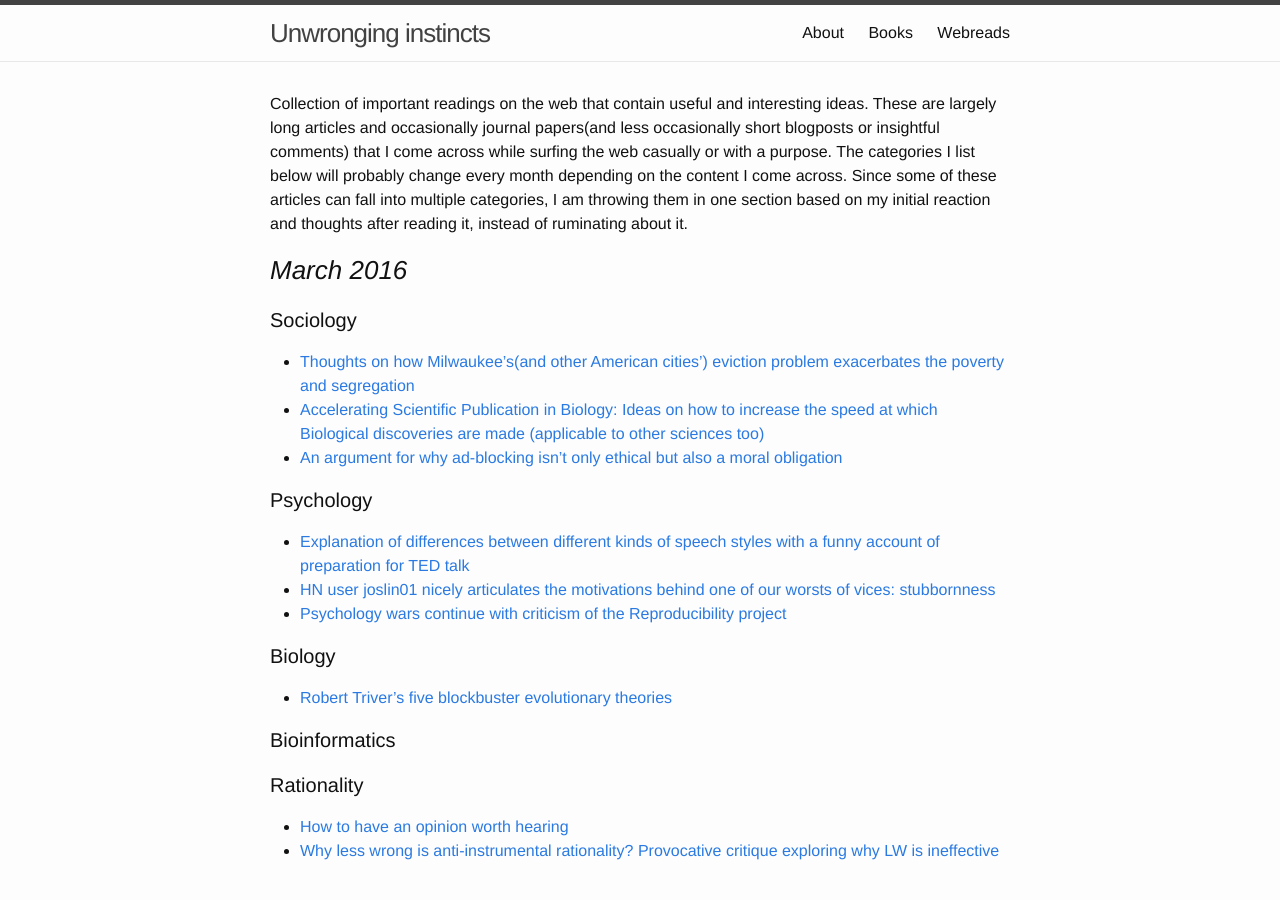
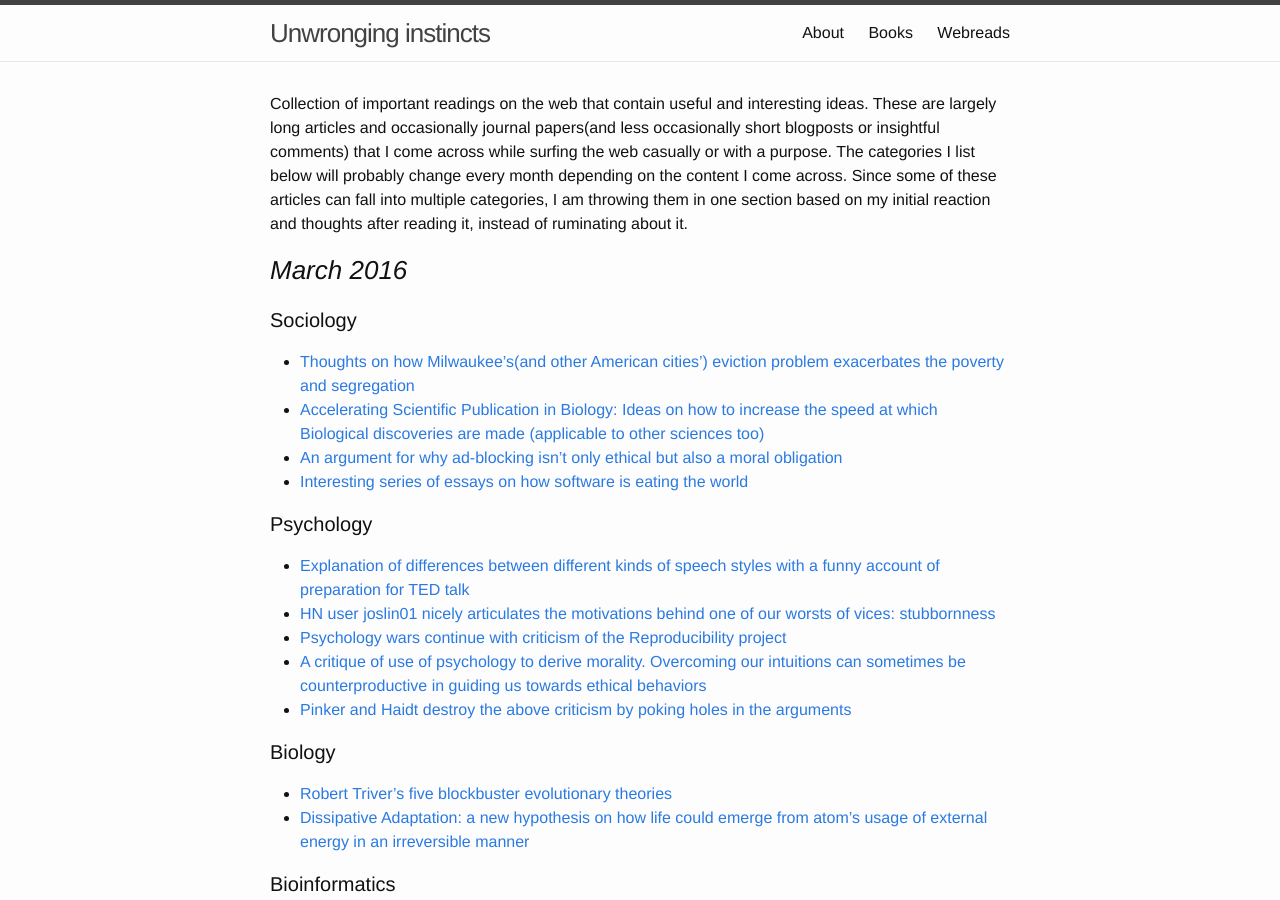
Before and after one commit to rdbcasillas/rdbcasillas.github.io, a Jekyll site: the page built from webreads.md, in a window 1280 px wide and 900 px high. Built offline with Jekyll 4.4.1, drawn with Linux system fonts in a browser that asks for light colours; Markdown is read by kramdown in place of the engine named in the settings.

Commit message:
couple of long reads

```diff
--- a/webreads.md
+++ b/webreads.md
@@ -13,15 +13,20 @@ Collection of important readings on the web that contain useful and interesting
   * [Thoughts on how Milwaukee's(and other American cities') eviction problem exacerbates the poverty and segregation](http://www.theatlantic.com/business/archive/2016/03/eviction-matthew-desmond-housing/471375/)
   * [Accelerating Scientific Publication in Biology: Ideas on how to increase the speed at which Biological discoveries are made (applicable to other sciences too) ](http://biorxiv.org/content/biorxiv/early/2015/07/11/022368.full.pdf)
   * [An argument for why ad-blocking isn't only ethical but also a moral obligation](http://blog.practicalethics.ox.ac.uk/2015/10/why-its-ok-to-block-ads/)
+  * [Interesting series of essays on how software is eating the world](http://breakingsmart.com/season-1/a-new-soft-technology/)
 
 ####Psychology
   * [Explanation of differences between different kinds of speech styles with a funny account of preparation for TED talk](http://waitbutwhy.com/2016/03/doing-a-ted-talk-the-full-story.html)
   * [HN user joslin01 nicely articulates the motivations behind one of our worsts of vices: stubbornness](https://news.ycombinator.com/item?id=11199280)
   * [Psychology wars continue with criticism of the Reproducibility project](http://datacolada.org/2016/03/03/47/)
+  * [A critique of use of psychology to derive morality. Overcoming our intuitions can sometimes be counterproductive in guiding us towards ethical behaviors](http://www.nybooks.com/articles/2016/02/25/the-psychologists-take-power/)
+  * [Pinker and Haidt destroy the above criticism by poking holes in the arguments](http://www.nybooks.com/articles/2016/04/07/moral-psychology-an-exchange/)
+
 
 
 ####Biology
   * [Robert Triver's five blockbuster evolutionary theories](https://lareviewofbooks.org/review/five-blockbuster-evolutionary-insights-and-one-wild-life-on-robert-trivers/)
+  * [Dissipative Adaptation: a new hypothesis on how life could emerge from atom's usage of external energy in an irreversible manner](http://nautil.us/issue/34/adaptation/how-do-you-say-life-in-physics)
 
 ####Bioinformatics
 
```
